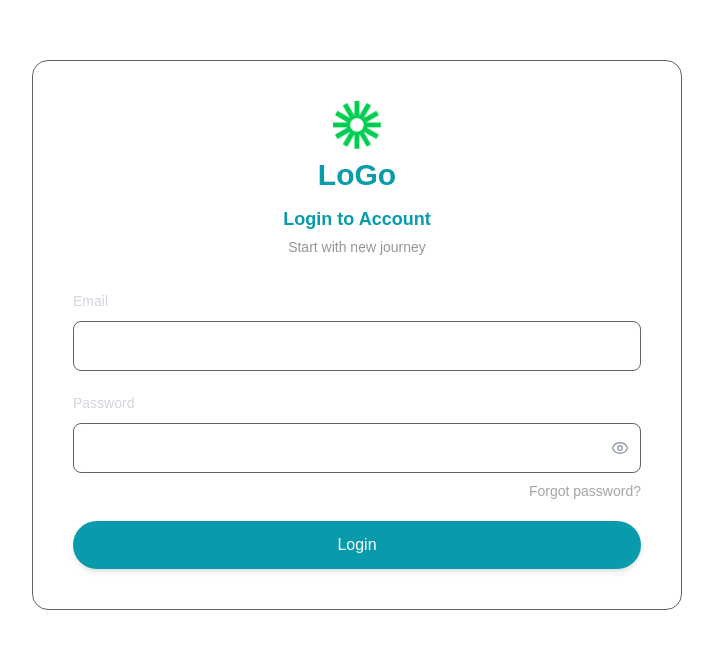
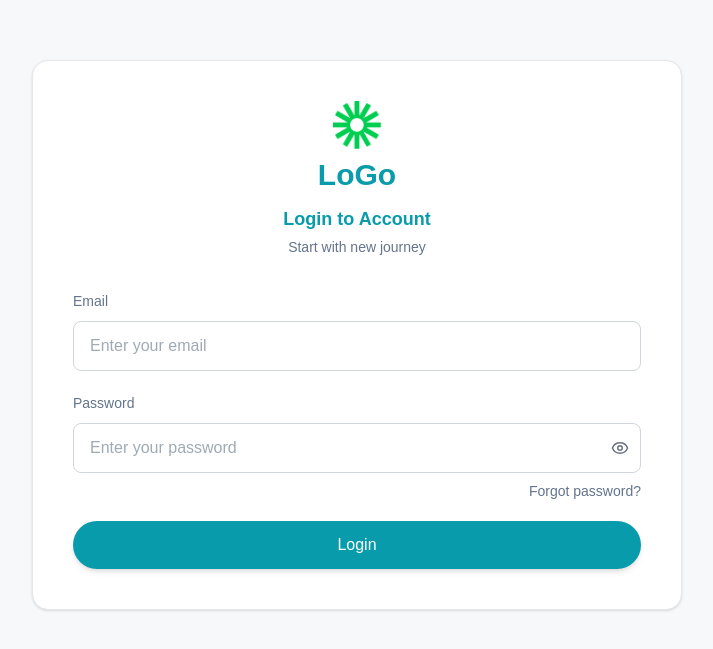
Before and after one commit to faioperation/sansfo-frontend, a React (Vite) app: page /auth/login in a window 1280 px wide. Shown: the part 137-786 px from the top of the page, without its empty margins (283-996 px from the left). Built offline with nearby package versions, Linux system fonts and the light colour scheme.

Commit message:
fix the login page

```diff
--- a/src/pages/Authentication/Login.jsx
+++ b/src/pages/Authentication/Login.jsx
@@ -47,9 +47,9 @@ const Login = () => {
   };
 
   return (
-    <div className="min-h-screen flex items-center justify-center bg-white text-[#969696]">
+    <div className="min-h-screen flex items-center justify-center bg-[#f6f8f9] text-[#2F3337]">
 
-      <div className="w-[650px] border border-[#636363] rounded-2xl p-10">
+      <div className="w-[650px] bg-white border border-gray-200 rounded-2xl p-10 shadow-sm">
 
         {/* Logo */}
         <div className="flex flex-col items-center mb-8">
@@ -63,7 +63,7 @@ const Login = () => {
             Login to Account
           </h2>
 
-          <p className="text-sm text-[#969696] mt-1">
+          <p className="text-sm text-[#64748B] mt-1">
             Start with new journey
           </p>
 
@@ -75,14 +75,15 @@ const Login = () => {
           {/* Email */}
           <div>
 
-            <label className="text-sm text-gray-300">
+            <label className="text-sm text-[#64748B]">
               Email
             </label>
 
             <input
               type="email"
               {...register("email", { required: true })}
-              className="w-full mt-2 px-4 py-3 rounded-lg bg-white/5 border border-[#636363]"
+              placeholder="Enter your email"
+              className="w-full mt-2 px-4 py-3 rounded-lg bg-white border border-gray-300 text-[#2F3337] placeholder-[#A0AAB5] focus:outline-none focus:ring-2 focus:ring-primary"
             />
 
           </div>
@@ -90,7 +91,7 @@ const Login = () => {
           {/* Password */}
           <div>
 
-            <label className="text-sm text-gray-300">
+            <label className="text-sm text-[#64748B]">
               Password
             </label>
 
@@ -99,14 +100,15 @@ const Login = () => {
               <input
                 type={showPassword ? "text" : "password"}
                 {...register("password", { required: true })}
-                className="w-full px-4 py-3 rounded-lg bg-white/5 border border-[#636363] pr-12"
+                placeholder="Enter your password"
+                className="w-full px-4 py-3 rounded-lg bg-white border border-gray-300 text-[#2F3337] placeholder-[#A0AAB5] pr-12 focus:outline-none focus:ring-2 focus:ring-primary"
               />
 
               {/* Toggle Button */}
               <button
                 type="button"
                 onClick={() => setShowPassword(!showPassword)}
-                className="absolute right-3 top-1/2 -translate-y-1/2 text-gray-400 hover:text-white"
+                className="absolute right-3 top-1/2 -translate-y-1/2 text-gray-500 hover:text-gray-700"
               >
                 {showPassword ? <EyeOff size={18} /> : <Eye size={18} />}
               </button>
@@ -118,7 +120,7 @@ const Login = () => {
               <button
                 type="button"
                 onClick={() => navigate("/auth/forget-password")}
-                className="text-sm text-[#A4A4A4] hover:text-white transition"
+                className="text-sm text-[#64748B] hover:text-[#2F3337] transition"
               >
                 Forgot password?
               </button>
```
